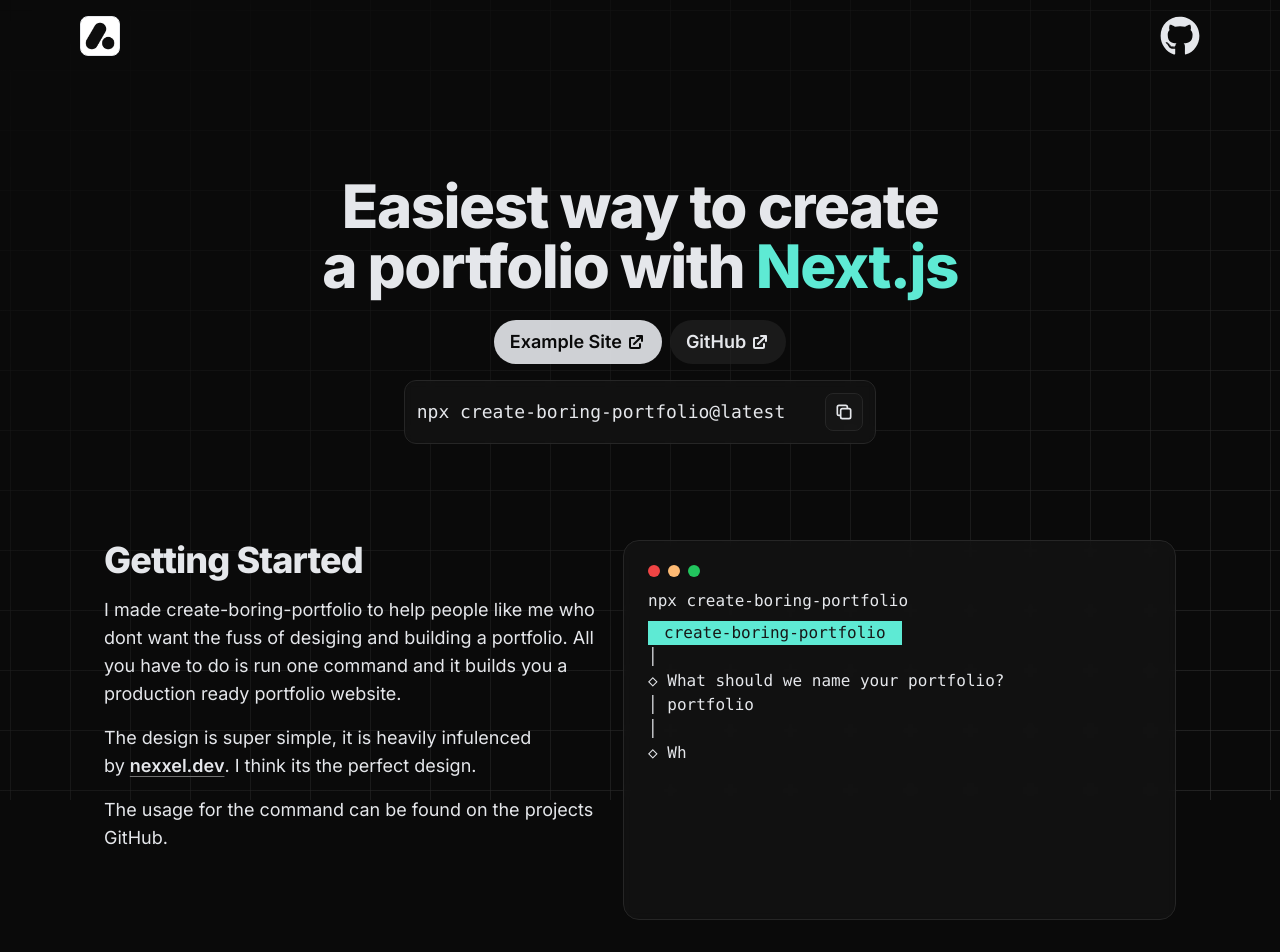
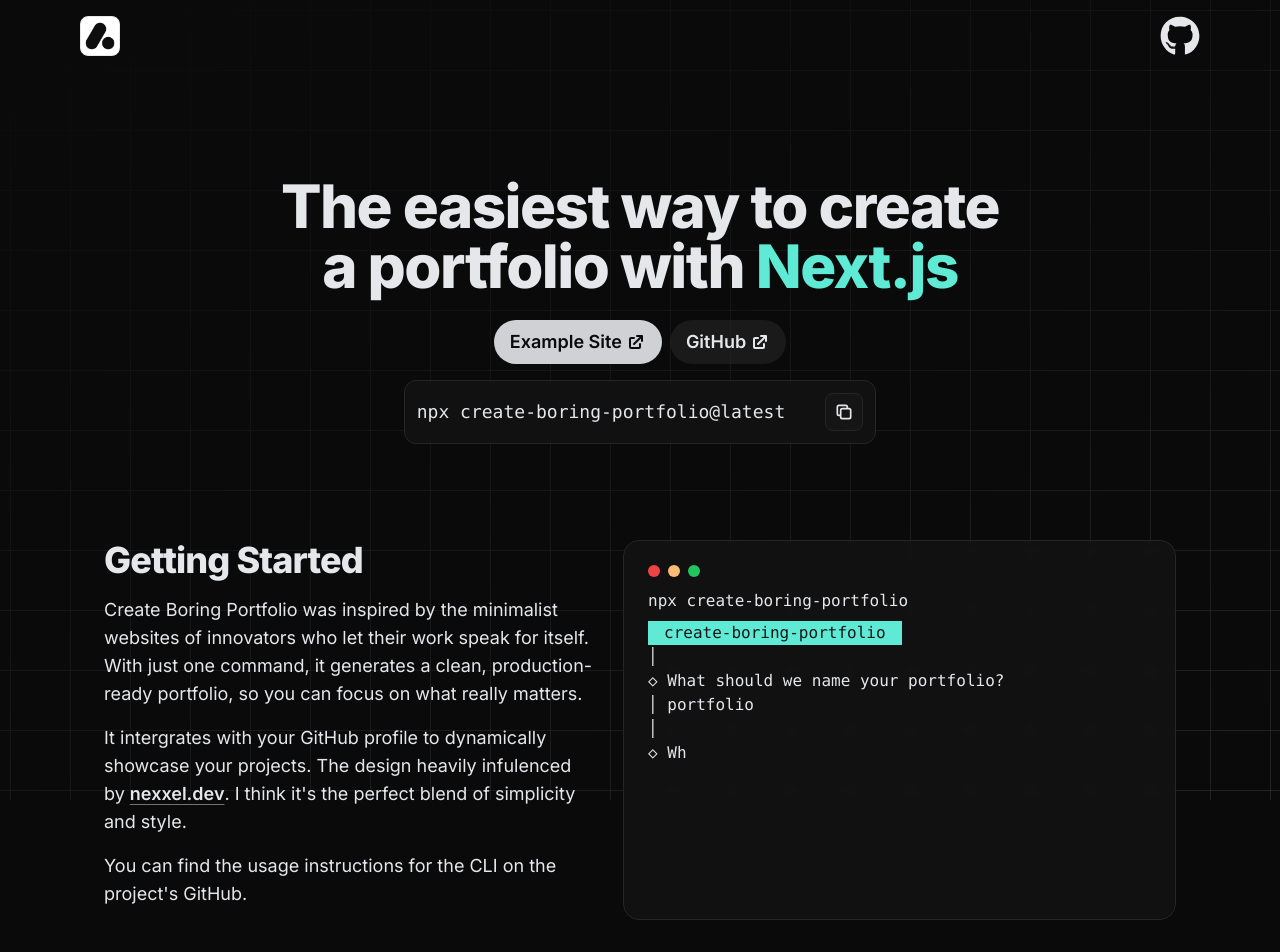
Before and after one commit to leomosley/create.boring-portfolio.dev, a Next.js app: page / in a window 1280 px wide. Shown: the top 952 px of the page. Built offline with nearby package versions, Linux system fonts and the light colour scheme; no server answers.

Commit message:
feat: updated tagline + description

```diff
--- a/app/page.tsx
+++ b/app/page.tsx
@@ -27,7 +27,7 @@
       <Header />
       <div className="text-balance text-center p-2 mt-10 md:mt-24">
         <h1 className="tracking-tight font-extrabold text-5xl md:text-6xl">
-          Easiest way to create a portfolio with
+          The easiest way to create a portfolio with
           <span className=" text-teal-300">&nbsp;Next.js</span>
         </h1>
       </div>
@@ -60,16 +60,15 @@
         <div className="space-y-4 flex-1">
           <h2 className="tracking-tight font-extrabold text-2xl sm:text-3xl md:text-4xl">Getting Started</h2>
           <p className="md:text-lg">
-            I made create-boring-portfolio to help people like me who dont want the fuss of desiging and building a portfolio.
-            All you have to do is run one command and it builds you a production ready portfolio website.
+            Create Boring Portfolio was inspired by the minimalist websites of innovators who let their work speak for itself. With just one command, it generates a clean, production-ready portfolio, so you can focus on what really matters.
           </p>
           <p className="md:text-lg">
-            The design is super simple, it is heavily infulenced by&nbsp;
+            It intergrates with your GitHub profile to dynamically showcase your projects. The design heavily infulenced by&nbsp;
             <a className="font-semibold underline-offset-4 underline decoration-neutral-500 transition hover:decoration-inherit" href="https://www.nexxel.dev/" target="blank">nexxel.dev</a>
-            . I think its the perfect design.
+            . I think it{"'"}s the perfect blend of simplicity and style.
           </p>
           <p className="md:text-lg">
-            The usage for the command can be found on the projects GitHub.
+            You can find the usage instructions for the CLI on the project's GitHub.
           </p>
         </div>
         <Terminal />
```
